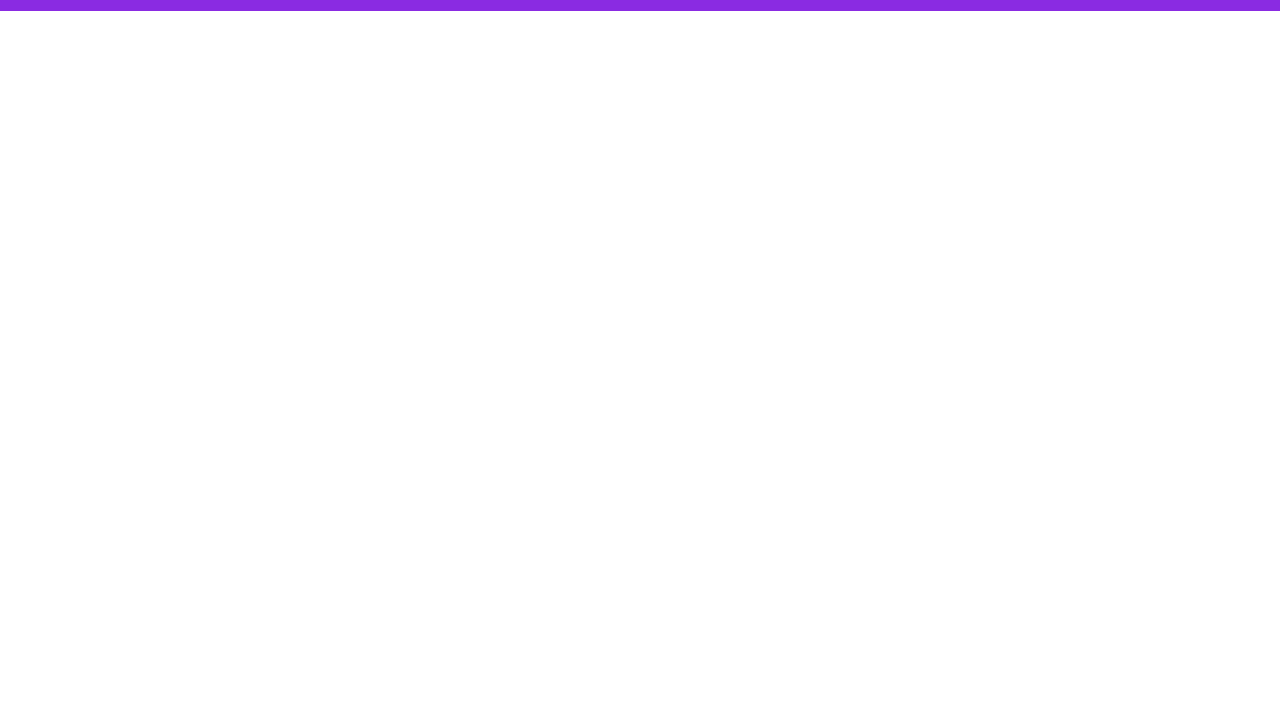
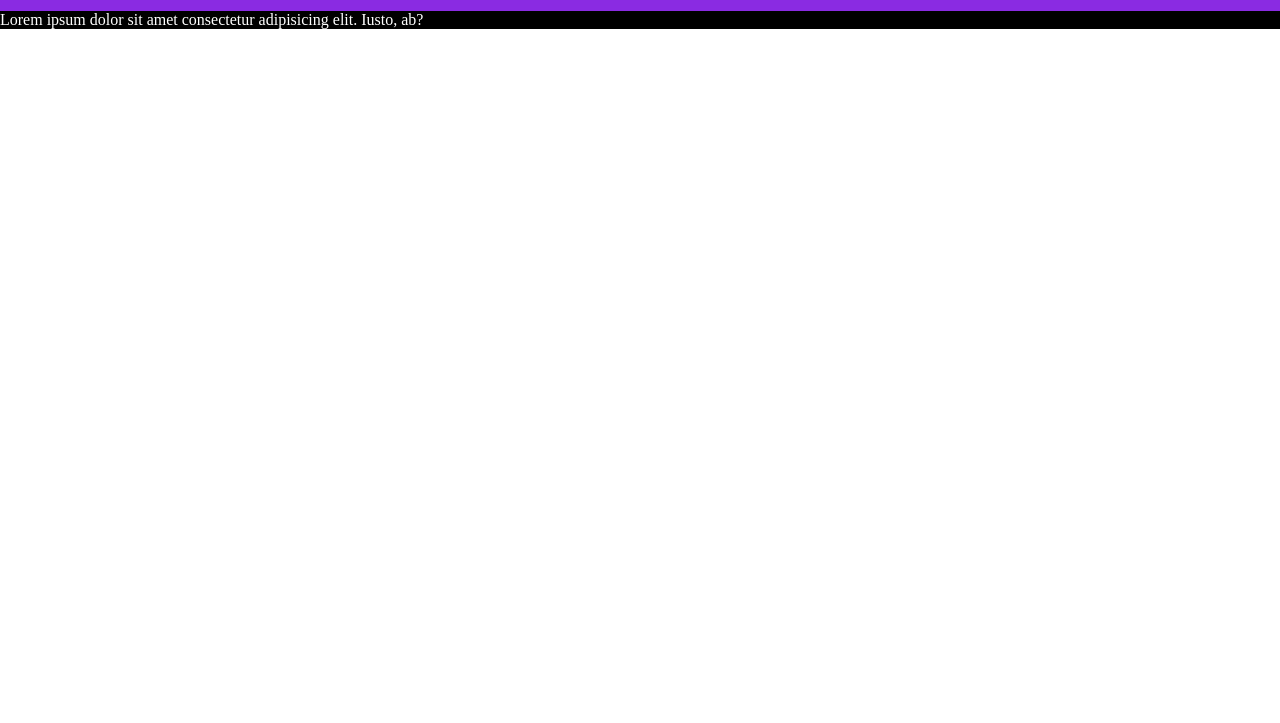
Before and after one commit to Akmaljon88/navbar, a plain HTML site: page index.html in a window 1280 px wide. Shown: the part 77-800 px from the top of the page. Drawn offline with Linux system fonts and the light colour scheme.

Commit message:
card qoshdim

```diff
--- a/index.html
+++ b/index.html
@@ -17,6 +17,8 @@
             <a href="">+99899000000</a>
         </div>
     </div>
-
+    <div class="card">
+        <p>Lorem ipsum dolor sit amet consectetur adipisicing elit. Iusto, ab?</p>
+    </div>
 </body>
 </html>
--- a/main.css
+++ b/main.css
@@ -19,3 +19,8 @@ a{
     display: grid;
     grid-template-columns: 1fr 1fr 1fr;
 }
+.card{
+    display: grid;
+    background-color: black;
+    color: white;
+}
```
